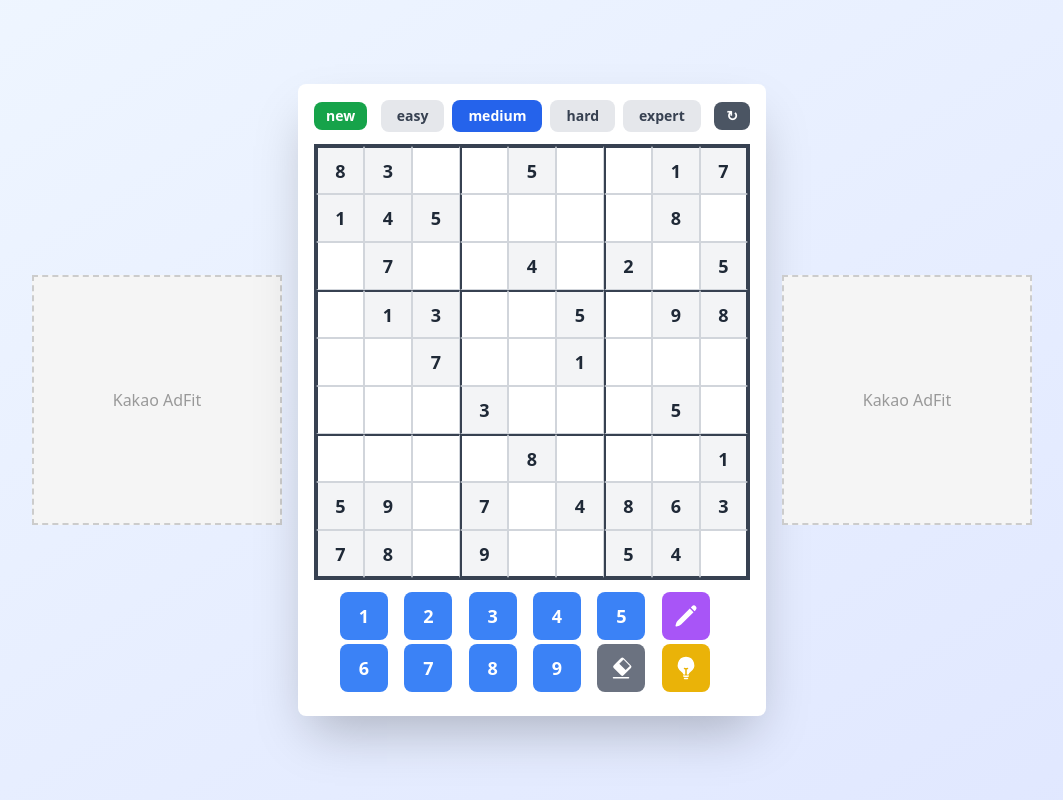
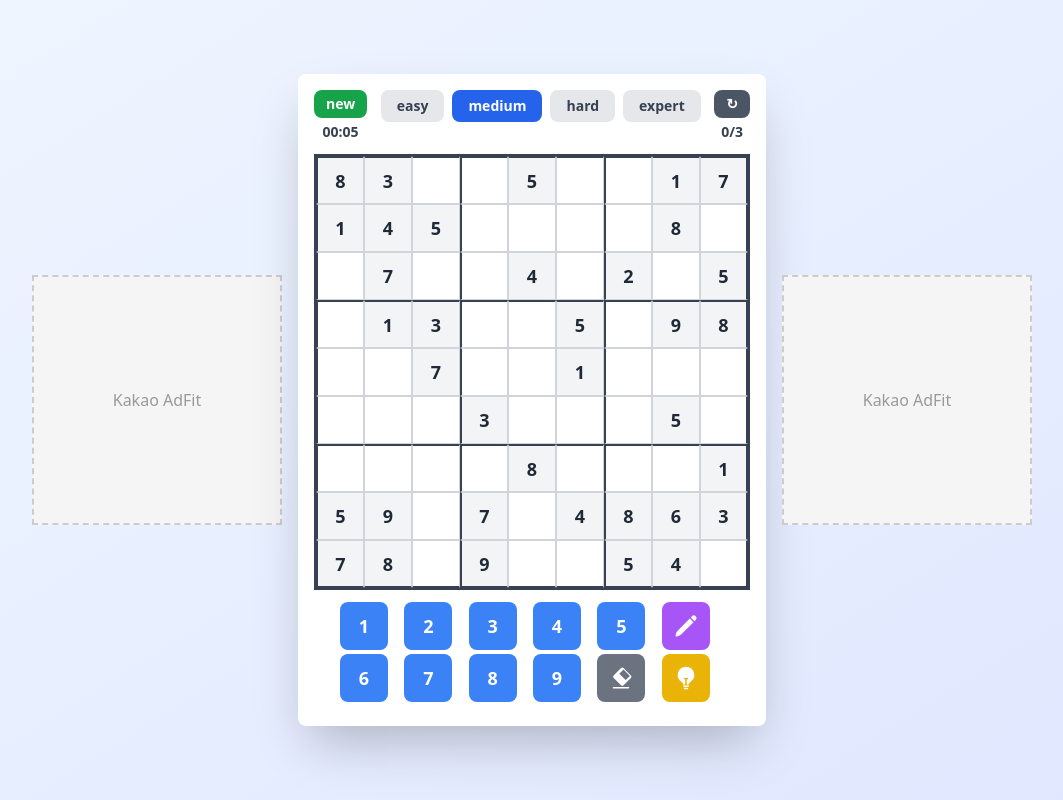
Before and after one commit to hayeong25/NextJs_Sudoku, a Next.js app: page / in a window 1280 px wide. Shown: the whole page, without its empty margins (108-1171 px from the left). Built offline with nearby package versions, Linux system fonts and the light colour scheme.

Commit message:
feat: add timer and mistake counter with fail modal

```diff
--- a/app/page.tsx
+++ b/app/page.tsx
@@ -14,6 +14,9 @@ export default function Home() {
     const [isComplete, setIsComplete] = useState(false);
     const [memoMode, setMemoMode] = useState(false);
     const [memos, setMemos] = useState<{ [key: string]: number[] }>({});
+    const [elapsedTime, setElapsedTime] = useState(0);
+    const [mistakes, setMistakes] = useState(0);
+    const [isFailed, setIsFailed] = useState(false);
 
     // Start New Game
     const startNewGame = (diff: Difficulty) => {
@@ -27,6 +30,9 @@ export default function Home() {
         setIsComplete(false);
         setMemoMode(false);
         setMemos({});
+        setElapsedTime(0);
+        setMistakes(0);
+        setIsFailed(false);
     };
 
     // Reset Current Game
@@ -35,12 +41,33 @@ export default function Home() {
         setSelectedCell(null);
         setIsComplete(false);
         setMemos({});
+        setElapsedTime(0);
+        setMistakes(0);
+        setIsFailed(false);
     };
 
     // Init Load
     useEffect(() => {
         startNewGame('medium');
     }, []);
+
+    // Timer
+    useEffect(() => {
+        if (isComplete) return;
+
+        const timer = setInterval(() => {
+            setElapsedTime(prev => prev + 1);
+        }, 1000);
+
+        return () => clearInterval(timer);
+    }, [isComplete]);
+
+    // Format Timer
+    const formatTime = (seconds: number) => {
+        const mins = Math.floor(seconds / 60);
+        const secs = seconds % 60;
+        return `${mins.toString().padStart(2, '0')}:${secs.toString().padStart(2, '0')}`;
+    };
 
     // Click Cell
     const handleCellClick = (row: number, col: number) => {
@@ -77,6 +104,22 @@ export default function Home() {
         } else {
             const newGrid = userGrid.map(r => [...r]);
             newGrid[row][col] = num;
+
+            // Check if the input is wrong and count mistakes
+            if (num !== 0 && num !== solution[row][col]) {
+                const newMistakes = mistakes + 1;
+                setMistakes(newMistakes);
+
+                // Check if mistakes reached 4
+                if (newMistakes >= 4) {
+                    setIsFailed(true);
+                    setTimeout(() => {
+                        startNewGame(difficulty);
+                    }, 3000);
+                    return;
+                }
+            }
+
             setUserGrid(newGrid);
 
             // Clear memo when actual value is set
@@ -226,8 +269,9 @@ export default function Home() {
             <div className="bg-white rounded-lg shadow-2xl p-2 sm:p-3 lg:p-4 max-w-fit">
 
                 {/* Top - Menu */}
-                <div className="flex items-center justify-between mb-2 sm:mb-3">
-                    {/* New Game */}
+                <div className="flex items-start justify-between mb-2 sm:mb-3">
+                    {/* New Game + Timer */}
+                    <div className="flex flex-col items-center gap-1">
                         <button
                             onClick={() => startNewGame(difficulty)}
                             className="px-2 sm:px-3 py-0.5 sm:py-1 bg-green-600 hover:bg-green-700 text-white font-semibold rounded-lg transition-colors whitespace-nowrap text-xs sm:text-sm"
@@ -235,6 +279,10 @@ export default function Home() {
                         >
                             new
                         </button>
+                        <div className="text-xs sm:text-sm text-gray-700 font-semibold">
+                            {formatTime(elapsedTime)}
+                        </div>
+                    </div>
 
                     {/* Difficulty */}
                     <div className="flex gap-1 sm:gap-2 justify-center flex-1">
@@ -253,7 +301,8 @@ export default function Home() {
                         ))}
                     </div>
 
-                    {/* Reset */}
+                    {/* Reset + Mistakes */}
+                    <div className="flex flex-col items-center gap-1">
                         <button
                             onClick={resetGame}
                             className="px-2 sm:px-3 py-0.5 sm:py-1 bg-gray-600 hover:bg-gray-700 text-white font-semibold rounded-lg transition-colors whitespace-nowrap text-xs sm:text-sm"
@@ -261,6 +310,11 @@ export default function Home() {
                         >
                             ↻
                         </button>
+                        <div
+                            className={`text-xs sm:text-sm font-semibold ${mistakes >= 3 ? 'text-red-600' : 'text-gray-700'}`}>
+                            {mistakes}/3
+                        </div>
+                    </div>
                 </div>
 
                 {/* Middle - Sudoku Grid */}
@@ -391,6 +445,17 @@ export default function Home() {
                     </div>
                 </div>
             )}
+
+            {/* Fail Modal */}
+            {isFailed && (
+                <div className="fixed inset-0 flex items-center justify-center bg-black bg-opacity-50 z-50">
+                    <div className="bg-white rounded-2xl shadow-2xl p-12 text-center animate-bounce">
+                        <div className="text-4xl font-bold text-red-600 mb-2">
+                            Failed! 😢
+                        </div>
+                    </div>
+                </div>
+            )}
         </div>
     );
 }
```
Lines whose indentation alone changed are shown as unchanged.
